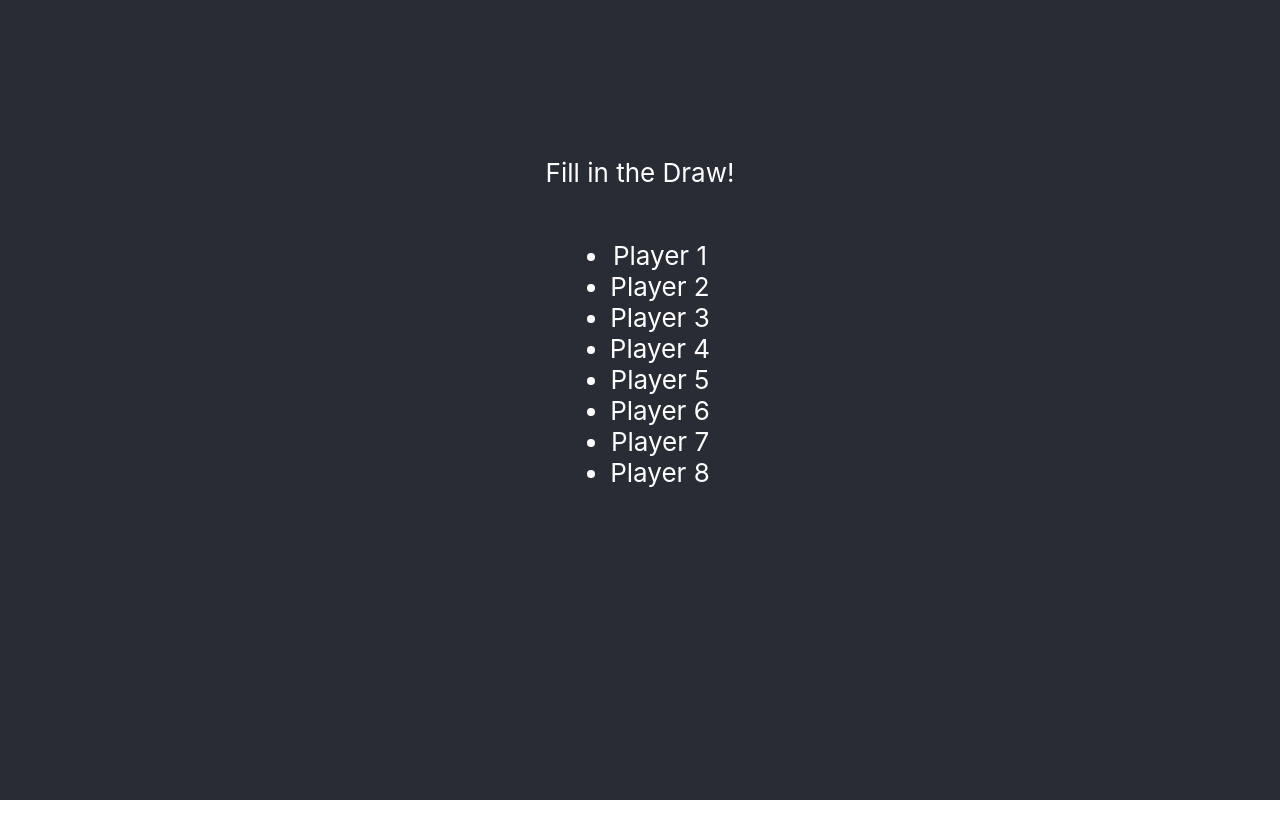
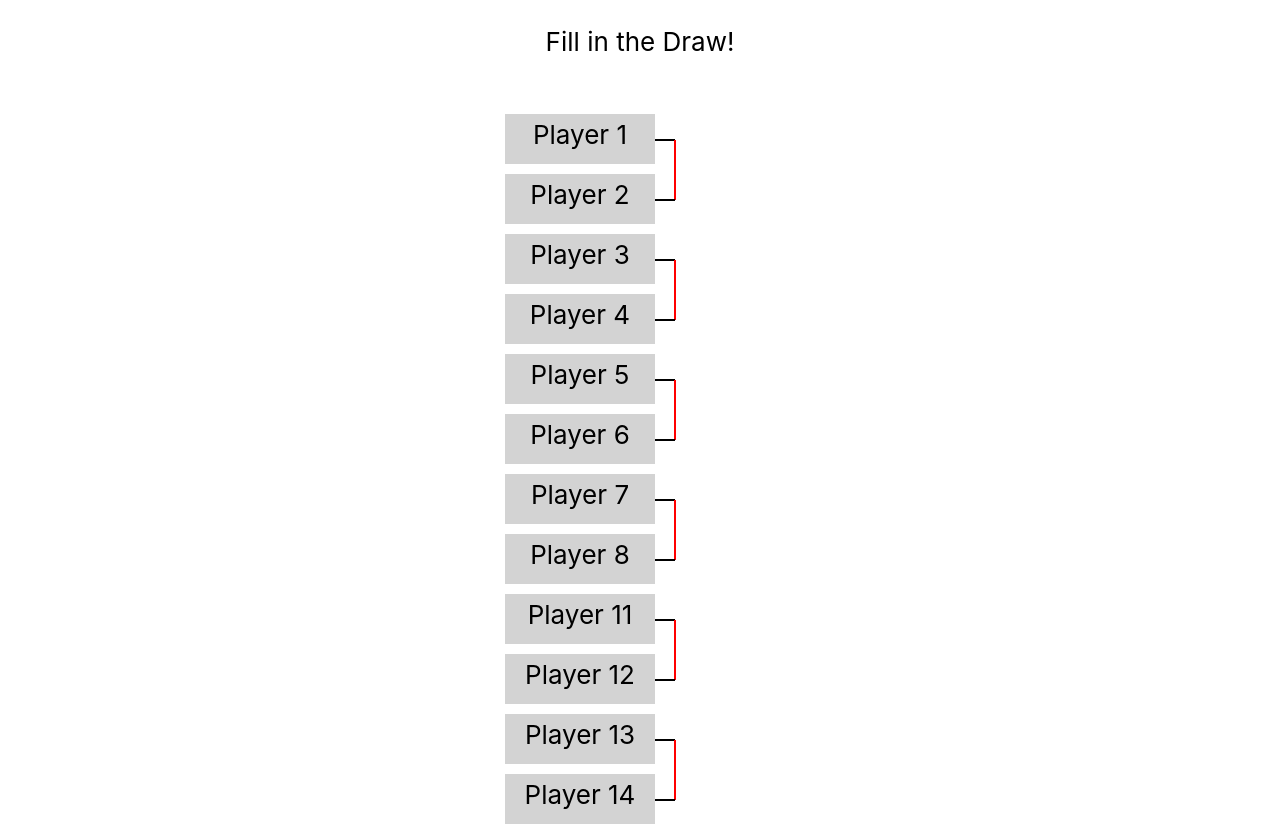
Before and after one commit to konstantina-3/fitd-filler, a React (Create React App) app: page / in a window 1280 px wide. Shown: the top 826 px of the page. Before the commit the page ends 800 px from the top, so only its background shows below. Built offline with nearby package versions, Linux system fonts and the light colour scheme.

Commit message:
Bracket CSS

```diff
--- a/src/App.css
+++ b/src/App.css
@@ -14,18 +14,101 @@
 }
 
 .App-header {
-  background-color: #282c34;
+  /* background-color: #282c34; */
+  background-color: white;
   min-height: 100vh;
   display: flex;
   flex-direction: column;
   align-items: center;
   justify-content: center;
   font-size: calc(10px + 2vmin);
-  color: white;
+  color: black;
 }
 
 .App-link {
   color: #61dafb;
+}
+
+.rounds {
+  display: flex;
+  justify-content: space-between;
+}
+
+ul.round {
+  display: flex;
+  flex-direction: column;
+  justify-content: space-around;
+  list-style-type: none;
+}
+
+.player {
+  background-color: lightgrey;
+  padding: 5px 15px;
+  margin: 5px 0;
+  min-height: 40px;
+  min-width: 120px;
+  cursor: pointer;
+  white-space: nowrap;
+  position: relative;
+}
+
+.round:not(:last-child) .player::after {
+  content: "";
+  position: absolute;
+  background-color: black;
+  right: 0;
+  top: 50%;
+  transform: translateX(100%);
+  width: 20px;
+  height: 2px;
+}
+
+/* .round:not(:last-child) .player:nth-child(odd)::after {
+  content: "";
+  position: absolute;
+  background-color: red;
+  right: 0;
+  top: 20%;
+  transform: translateX(100%) rotate(90deg);
+  width: 20px;
+  height: 2px;
+} */
+
+.round:not(:first-child) .player::before  {
+  content: "";
+  position: absolute;
+  background-color: black;
+  left: 0;
+  top: 50%;
+  transform: translateX(-100%);
+  width: 20px;
+  height: 2px;
+}
+
+.player span {
+  pointer-events: none;
+}
+
+.round:not(:last-child) .player:nth-child(odd) span::after {
+  content: "";
+  position: absolute;
+  background-color: red;
+  right: 10px;
+  top: 110%;
+  transform: translateX(100%) rotate(90deg);
+  width: 60px;
+  height: 2px;
+}
+
+.round:not(:last-child) .player:nth-child(even) span::after {
+  content: "";
+  position: absolute;
+  background-color: red;
+  right: 10px;
+  top: -10%;
+  transform: translateX(100%) rotate(90deg);
+  width: 60px;
+  height: 2px;
 }
 
 @keyframes App-logo-spin {
--- a/src/App.js
+++ b/src/App.js
@@ -10,6 +10,14 @@ let initial_players = [
   "Player 6",
   "Player 7",
   "Player 8",
+  "Player 11",
+  "Player 12",
+  "Player 13",
+  "Player 14",
+  "Player 15",
+  "Player 16",
+  "Player 17",
+  "Player 18",
 ];
 
 function App() {
@@ -19,7 +27,9 @@ function App() {
         <p>
           Fill in the Draw!
         </p>
-        <Round players={initial_players} />
+        <div className='rounds'>
+          <Round players={initial_players} />
+        </div>
       </header>
     </div>
   );
--- a/src/Round.js
+++ b/src/Round.js
@@ -6,9 +6,6 @@ function Round({ players }) {
 
   function handlePlayerClick(e) {
     const insertAt = Math.floor(e.target.dataset.key/2);
-    console.log(insertAt)
-
-    console.log(winners)
 
     const nextWinners = [
       ...winners.slice(0, insertAt),
@@ -36,12 +33,12 @@ function Round({ players }) {
 
   return (
     <>
-        <ul>{players.map((player, index) =>
-            <li
+        <ul className='round'>{players.map((player, index) =>
+            <li className='player'
                 key={index}
                 data-key={index}
                 onClick={handlePlayerClick}>
-                {player}
+                <span>{player}</span>
             </li>
         )}</ul>
         {players.length > 1 && <Round players={winners} />}
```
